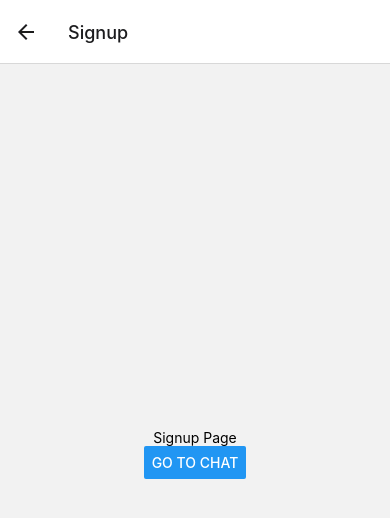
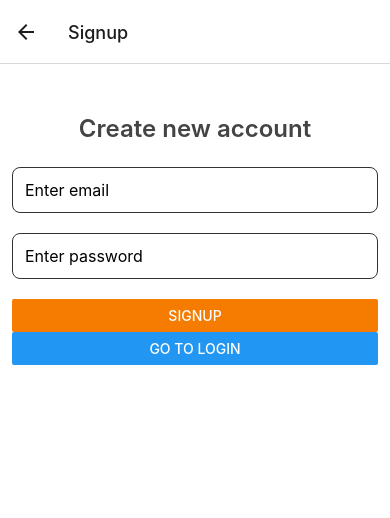
Before and after one commit to Bingjing-Dong/RNfirebase-chat, a React Native app: screen /Signup in a window 390 px wide. Shown: the top 518 px of the page. Built offline with nearby package versions, Linux system fonts and the light colour scheme.

Commit message:
set up signup page

```diff
--- a/screens/Signup.js
+++ b/screens/Signup.js
@@ -1,14 +1,87 @@
-import React from 'react';
-import { View, Text, Button } from 'react-native';
-import { globalStyles } from '../styles/global';
+/** @format */
 
-function Signup({ navigation }) {
+import React, { useState } from 'react';
+import { StyleSheet, Text, View, Button, TextInput, Alert } from 'react-native';
+import { createUserWithEmailAndPassword } from 'firebase/auth';
+import { auth } from '../config/firebase';
+
+export default function Signup({ navigation }) {
+  const [email, setEmail] = useState('');
+  const [password, setPassword] = useState('');
+
+  const onHandleSignup = () => {
+    if (email !== '' && password !== '') {
+      createUserWithEmailAndPassword(auth, email, password)
+        .then(() => console.log('Signup success'))
+        .then(() => navigation.navigate('Chat'))
+        .catch((err) => {
+          Alert.alert(
+            'Alert Message',
+            'The email address already been used, please login!',
+            [
+              {
+                text: 'OK',
+                onPress: () => navigation.navigate('Login'),
+              },
+            ]
+          );
+          console.log(`Login err: ${err}`);
+        });
+    }
+  };
+
   return (
-    <View style={globalStyles.container}>
-      <Text>Signup Page</Text>
-      <Button title='Go to Chat' onPress={() => navigation.navigate('Chat')} />
+    <View style={styles.container}>
+      <Text style={styles.title}>Create new account</Text>
+      <TextInput
+        style={styles.input}
+        placeholder="Enter email"
+        autoCapitalize="none"
+        keyboardType="email-address"
+        textContentType="emailAddress"
+        value={email}
+        onChangeText={(text) => setEmail(text)}
+      />
+      <TextInput
+        style={styles.input}
+        placeholder="Enter password"
+        autoCapitalize="none"
+        autoCorrect={false}
+        secureTextEntry={true}
+        textContentType="password"
+        value={password}
+        onChangeText={(text) => setPassword(text)}
+      />
+      <Button onPress={onHandleSignup} color="#f57c00" title="Signup" />
+      <Button
+        onPress={() => navigation.navigate('Login')}
+        title="Go to Login"
+      />
     </View>
   );
 }
 
-export default Signup;
+const styles = StyleSheet.create({
+  container: {
+    flex: 1,
+    backgroundColor: '#fff',
+    paddingTop: 50,
+    paddingHorizontal: 12,
+  },
+  title: {
+    fontSize: 24,
+    fontWeight: '600',
+    color: '#444',
+    alignSelf: 'center',
+    paddingBottom: 24,
+  },
+  input: {
+    backgroundColor: '#fff',
+    marginBottom: 20,
+    fontSize: 16,
+    borderWidth: 1,
+    borderColor: '#333',
+    borderRadius: 8,
+    padding: 12,
+  },
+});
```
